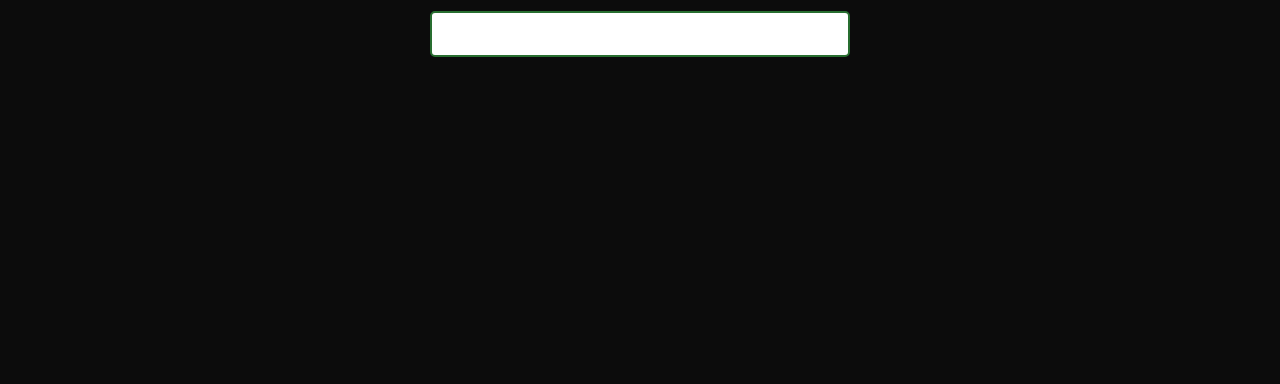
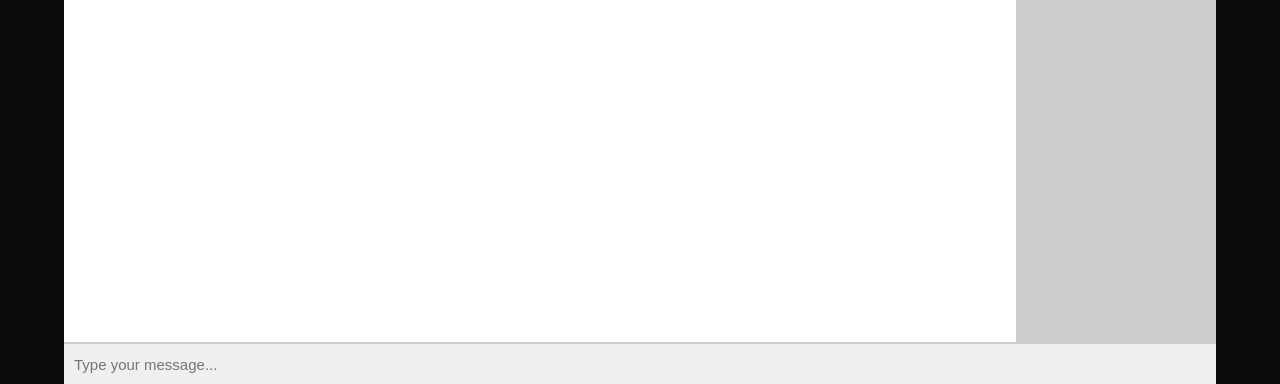
Before and after one commit to BmAlkes/chatIo, a website: page public/index.html in a window 1280 px wide. Shown: the part 416-800 px from the top of the page. Drawn offline with Linux system fonts and the light colour scheme.

Commit message:
feat:start front page

```diff
--- a/public/index.html
+++ b/public/index.html
@@ -12,6 +12,19 @@
       <h1>What your Name?</h1>
       <input type="text" id="loginNameInput" />
     </div>
-    <div class="page" id="chatPage"></div>
+    <div class="page" id="chatPage">
+      <div class="chatArea">
+        <ul class="chatList"></ul>
+        <ul class="userList"></ul>
+      </div>
+      <div class="chatInput">
+        <input
+          type="text"
+          id="chatTextInput"
+          placeholder="Type your message..."
+        />
+      </div>
+    </div>
   </body>
+  <script src="index.js"></script>
 </html>
--- a/public/style.css
+++ b/public/style.css
@@ -2,6 +2,12 @@ body {
   margin: 0;
   padding: 0;
   box-sizing: border-box;
+}
+ul,
+li {
+  list-style: none;
+  margin: 0;
+  padding: 0;
 }
 .page {
   height: 100vh;
@@ -16,8 +22,7 @@ h1 {
 }
 
 #loginPage {
-  display: block;
-  display: flex;
+  display: none;
 }
 
 #loginNameInput {
@@ -31,5 +36,35 @@ h1 {
 }
 
 #chatPage {
-  display: none;
+  display: flex;
 }
+
+.chatArea {
+  flex: 1;
+  width: 90%;
+  display: flex;
+  background: #ccc;
+}
+.chatList {
+  flex: 1;
+  background: #fff;
+}
+.userList {
+  width: 200px;
+  background: #ccc;
+}
+
+.chatInput {
+  width: 90%;
+  display: flex;
+  border-top: 2px solid #ccc;
+}
+#chatTextInput {
+  flex: 1;
+  height: 40px;
+  padding: 0 10px;
+  font-size: 15px;
+  outline: 0;
+  border: 0;
+  background: #efefef;
+}
```
